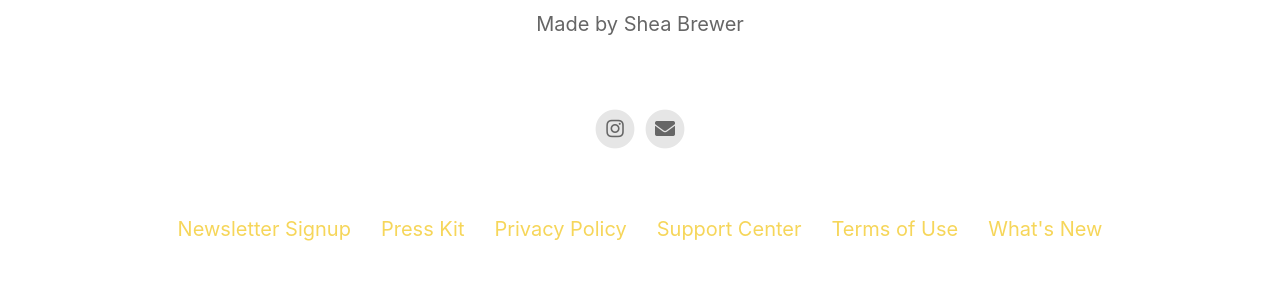
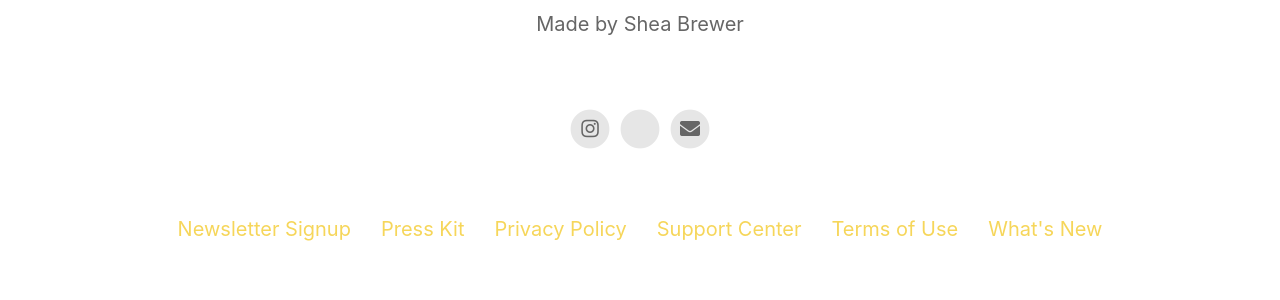
Before and after one commit to sheabrewer1986/WellBeeWebsite, a Jekyll site: the page built from index.html, in a window 1280 px wide. Shown: the part 2026-2326 px from the top of the page. Built offline with Jekyll 4.4.1, drawn with Linux system fonts in a browser that asks for light colours; nearby versions of some CDN libraries.

Commit message:
[Tweak] Added Threads link icon to website

```diff
--- a/_includes/footer.html
+++ b/_includes/footer.html
@@ -49,6 +49,15 @@
 			</a>
 		{% endif %}
 
+		{% if site.threads_link %}
+    		<a href="{{ site.threads_link }}" target="_blank" rel="noopener noreferrer">
+        		<span class="fa-stack fa-1x">
+					<i class="socialIconBack fas fa-circle fa-stack-2x"></i>
+					<i class="socialIconTop fab fa-threads fa-stack-1x"></i>
+				</span>
+			</a>
+		{% endif %}
+
 		{% if site.mastodon_link %}
 			<a rel="me" href="{{ site.mastodon_link }}">
 				<span class="fa-stack fa-1x">
```
